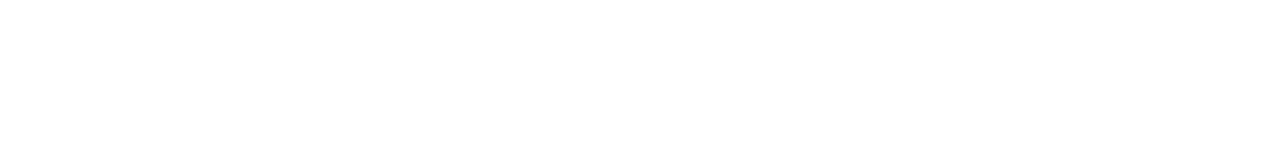
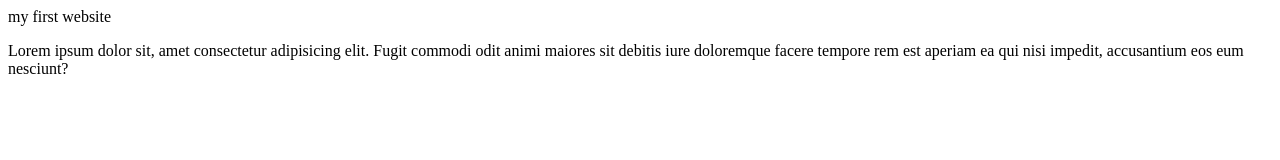
Before and after one commit to gopaul406/gopal-repo, a plain HTML site: page index.html in a window 1280 px wide. Drawn offline with Linux system fonts and the light colour scheme.

Commit message:
added the blog

```diff
--- a/index.html
+++ b/index.html
@@ -3,9 +3,10 @@
 <head>
     <meta charset="UTF-8">
     <meta name="viewport" content="width=device-width, initial-scale=1.0">
-    <title>gopal-repo</title>
+    <title>my name is gopal</title>
 </head>
 <body>
-
+    <div>my first website</div>
+    <p>Lorem ipsum dolor sit, amet consectetur adipisicing elit. Fugit commodi odit animi maiores sit debitis iure doloremque facere tempore rem est aperiam ea qui nisi impedit, accusantium eos eum nesciunt?</p>
 </body>
 </html>
```
